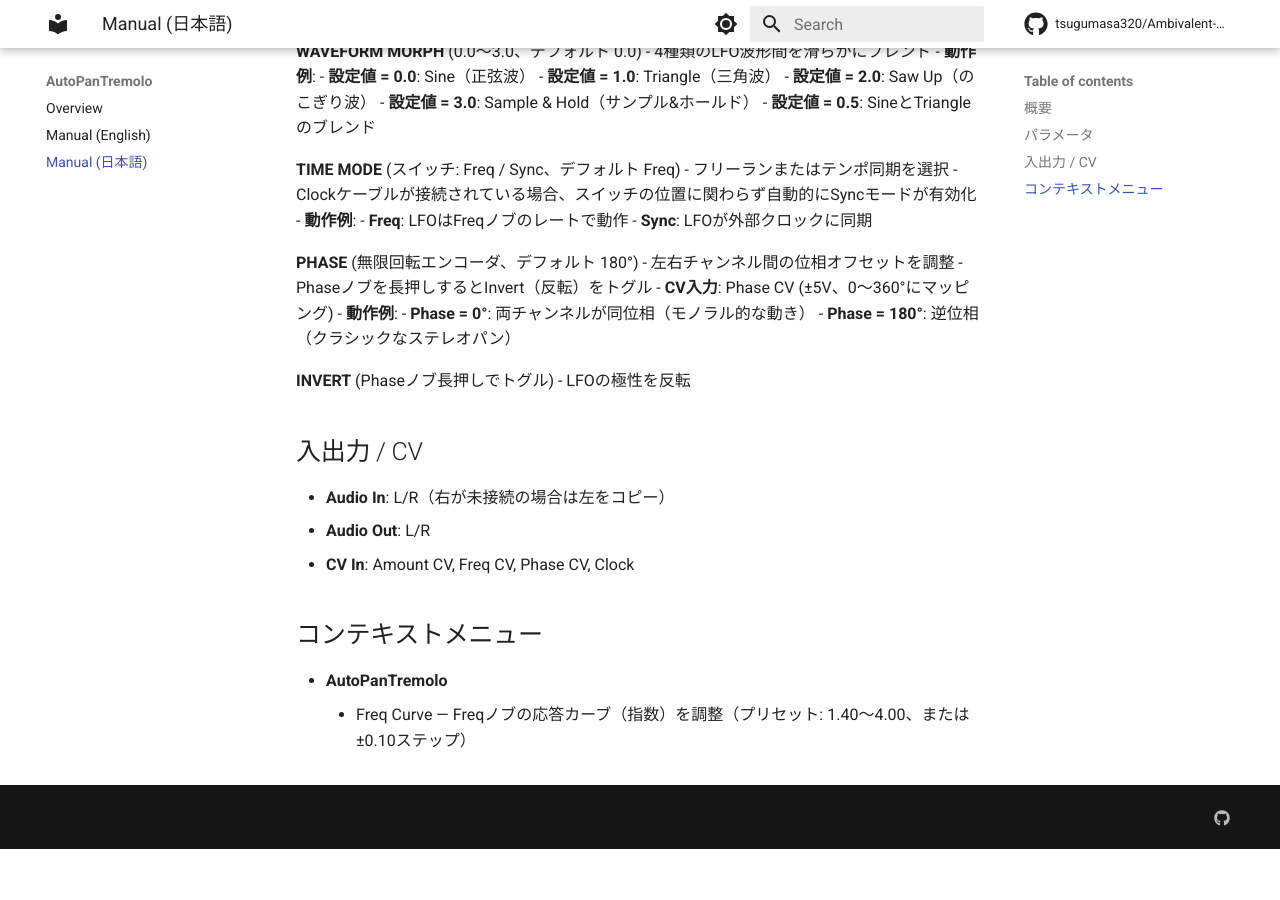
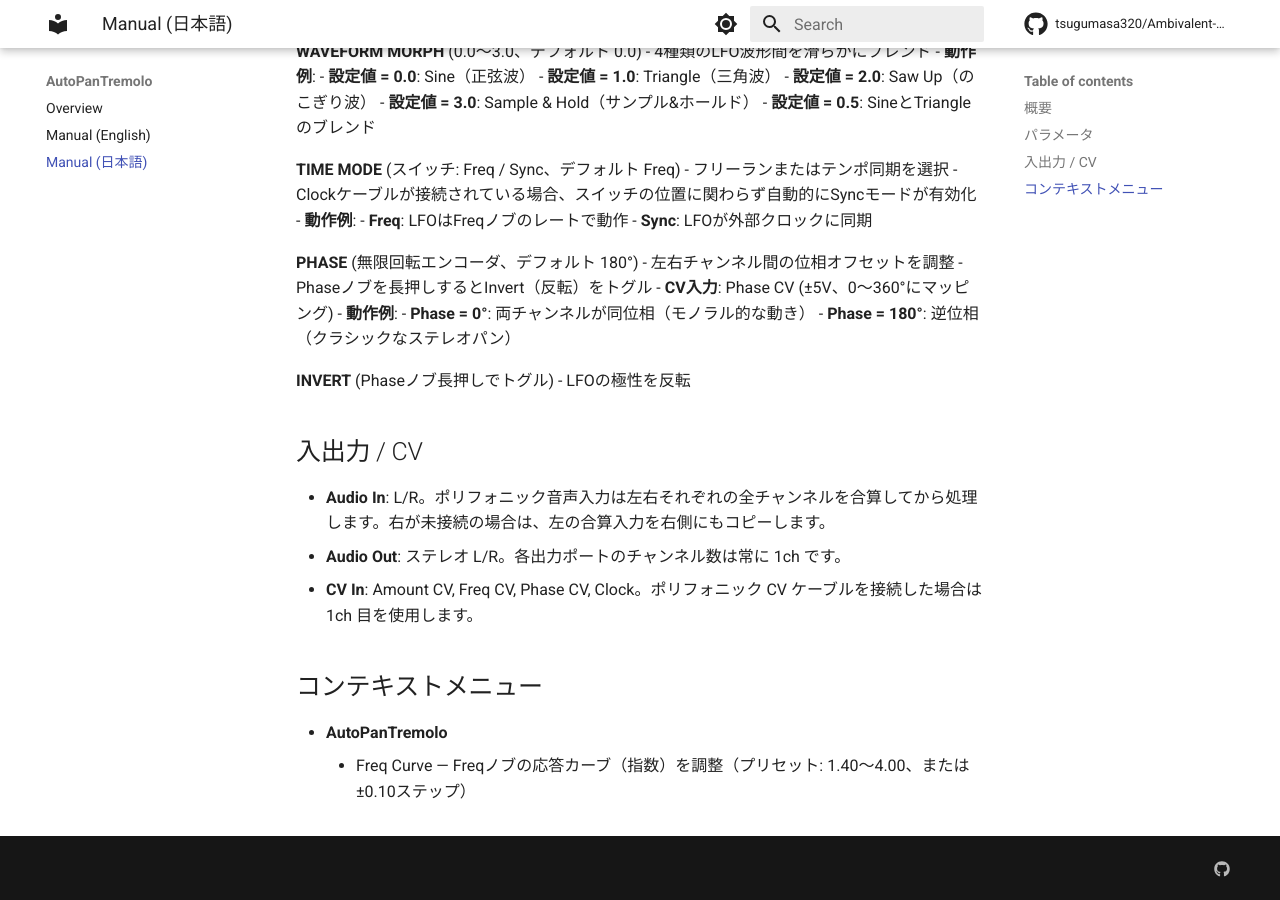
Before and after one commit to tsugumasa320/Ambivalent-Instruments-Manual, an MkDocs documentation site: the page built from docs/autopan-tremolo/manual_jp.md, in a window 1280 px wide and 900 px high, scrolled down 876 px. Built offline with MkDocs 1.6.1 and Material for MkDocs 9.7.7, drawn with Linux system fonts in a browser that asks for light colours; comment, search, counter and statistics services are not loaded; before the commit the page ends 1725 px from its top, so only the background shows below that.

```diff
--- a/docs/autopan-tremolo/manual_jp.md
+++ b/docs/autopan-tremolo/manual_jp.md
@@ -65,9 +65,9 @@ AutoPanTremoloは、ステレオ入力に対してリズミカルなステレオ
 
 ## 入出力 / CV
 
-- **Audio In**: L/R（右が未接続の場合は左をコピー）
-- **Audio Out**: L/R
-- **CV In**: Amount CV, Freq CV, Phase CV, Clock
+- **Audio In**: L/R。ポリフォニック音声入力は左右それぞれの全チャンネルを合算してから処理します。右が未接続の場合は、左の合算入力を右側にもコピーします。
+- **Audio Out**: ステレオ L/R。各出力ポートのチャンネル数は常に 1ch です。
+- **CV In**: Amount CV, Freq CV, Phase CV, Clock。ポリフォニック CV ケーブルを接続した場合は 1ch 目を使用します。
 
 ## コンテキストメニュー
 
```
Also changed, not shown: docs/autopan-tremolo/manual.md (+3 -3 lines), docs/changelog.md (+3 -0 lines), docs/cheby/manual.md (+2 -2 lines), docs/cheby/manual_jp.md (+2 -2 lines).
